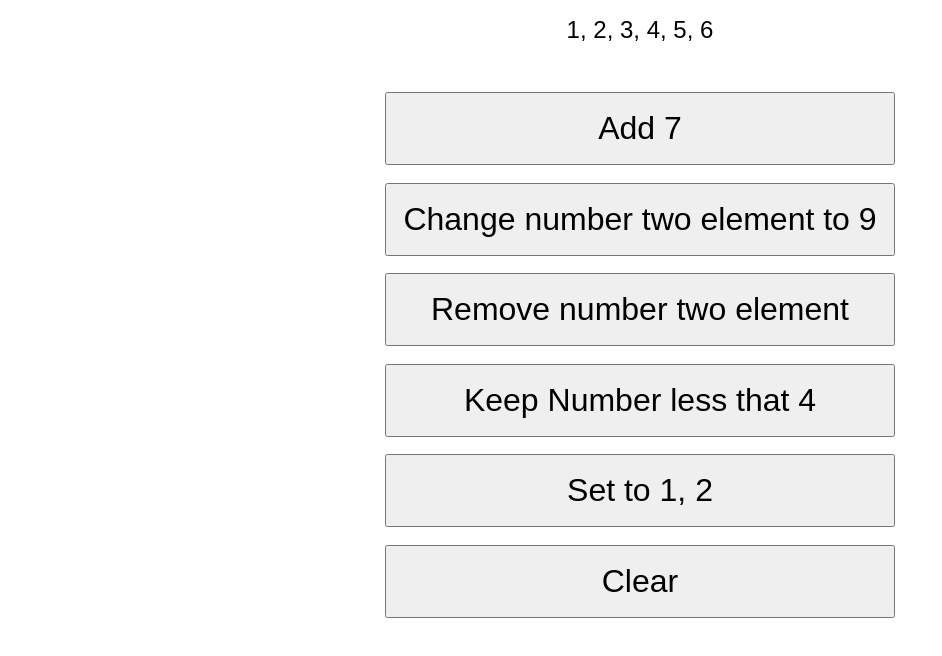
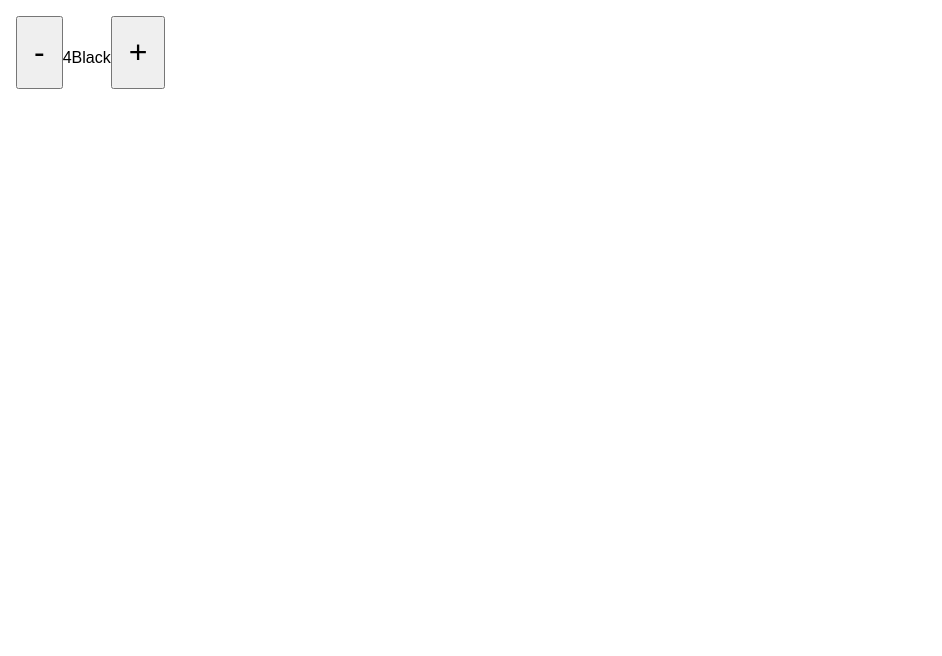
Before and after one commit to mhasanmeet/React-Hooks, a React (Vite) app: page / in a window 1280 px wide. Shown: the top 656 px of the page, without its empty margins (0-942 px from the left). Built offline with nearby package versions, Linux system fonts and the light colour scheme.

Commit message:
useState: rename

```diff
--- a/src/App.jsx
+++ b/src/App.jsx
@@ -1,10 +1,10 @@
 import React, { createContext, useState } from "react";
+import UseState from "./hooks/useState/UseState";
 import UseContext from "./hooks/useContext/UseContext";
 import UseEffect from "./hooks/useEffect/UseEffect";
 import UseId from "./hooks/useId/UseId";
 import UseMemo from "./hooks/useMemo/UseMemo";
 import UseRef from "./hooks/useRef/UseRef";
-import BasicUseStateExample from "./hooks/useStateExample/BasicUseStateExample";
 
 //use cases
 import StopWatch from "./useCases/stopWatch/StopWatch";
@@ -33,7 +33,7 @@ function App() {
 
   return (
     <div className="app">
-      {/* <BasicUseStateExample/> */}
+      <UseState/>
 
       {/* <UseEffect/> */}
 
@@ -61,7 +61,7 @@ function App() {
       {/* <TimeoutComponent/> */}
       {/* <DebounceComponent/> */}
       {/* <UpdateEffectComponent/> */}
-      <UseArrayComponent/>
+      {/* <UseArrayComponent/> */}
 
     </div>
   )
```
Also changed, not shown: src/hooks/useState/UseState.jsx (renamed from src/hooks/useStateExample/BasicUseStateExample.jsx), src/hooks/useState/usestate.scss (added).
